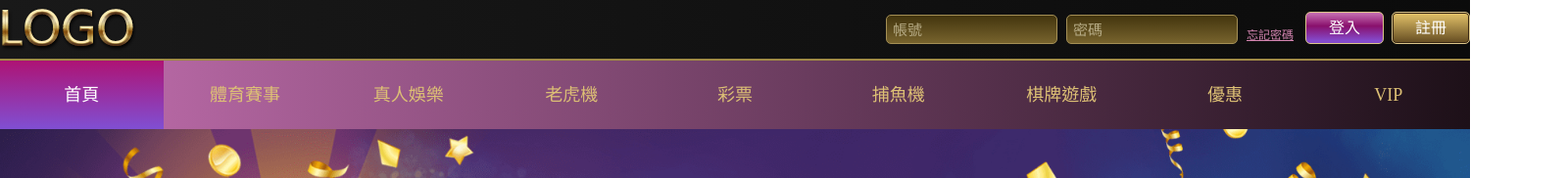
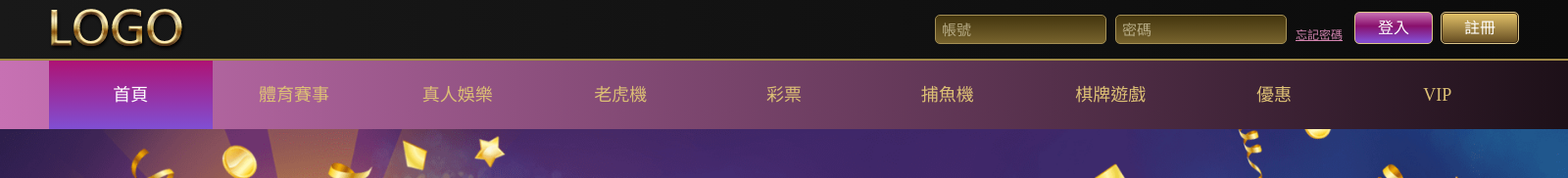
Before and after one commit to zbc951/BP_web, a plain HTML site: page index.html in a window 1280 px wide. Shown: the top 182 px of the page at 98% size, 1600 px wide, since content can reach past the window. Drawn offline with nearby package versions, Linux system fonts and the light colour scheme.

Commit message:
110-0622-2

```diff
--- a/scss/_main.scss
+++ b/scss/_main.scss
@@ -1,6 +1,7 @@
 html {
     width: 100%;
     height: 100%;
+    background: #c7b87b;
 
     body {
         width: 100%;
@@ -10,7 +11,7 @@ html {
         //header
         header {
             width: 100%;
-            min-width: 1500px;
+            min-width: 1600px;
             height: auto;
             position: fixed;
             top: 0px;
@@ -336,7 +337,7 @@ html {
         //main
         main {
             width: 100%;
-            min-width: 1500px;
+            min-width: 1600px;
             height: auto;
             padding-top: 132px;
 
@@ -822,6 +823,7 @@ html {
         //footer
         footer {
             width: 100%;
+            min-width: 1600px;
             height: auto;
 
             //上部
@@ -887,7 +889,7 @@ html {
         //bg
         .bg {
             width: 100%;
-            min-width: 1500px;
+            min-width: 1600px;
             height: 100%;
             position: absolute;
             top: 0px;
```
Also changed, not shown: css/style.css.
